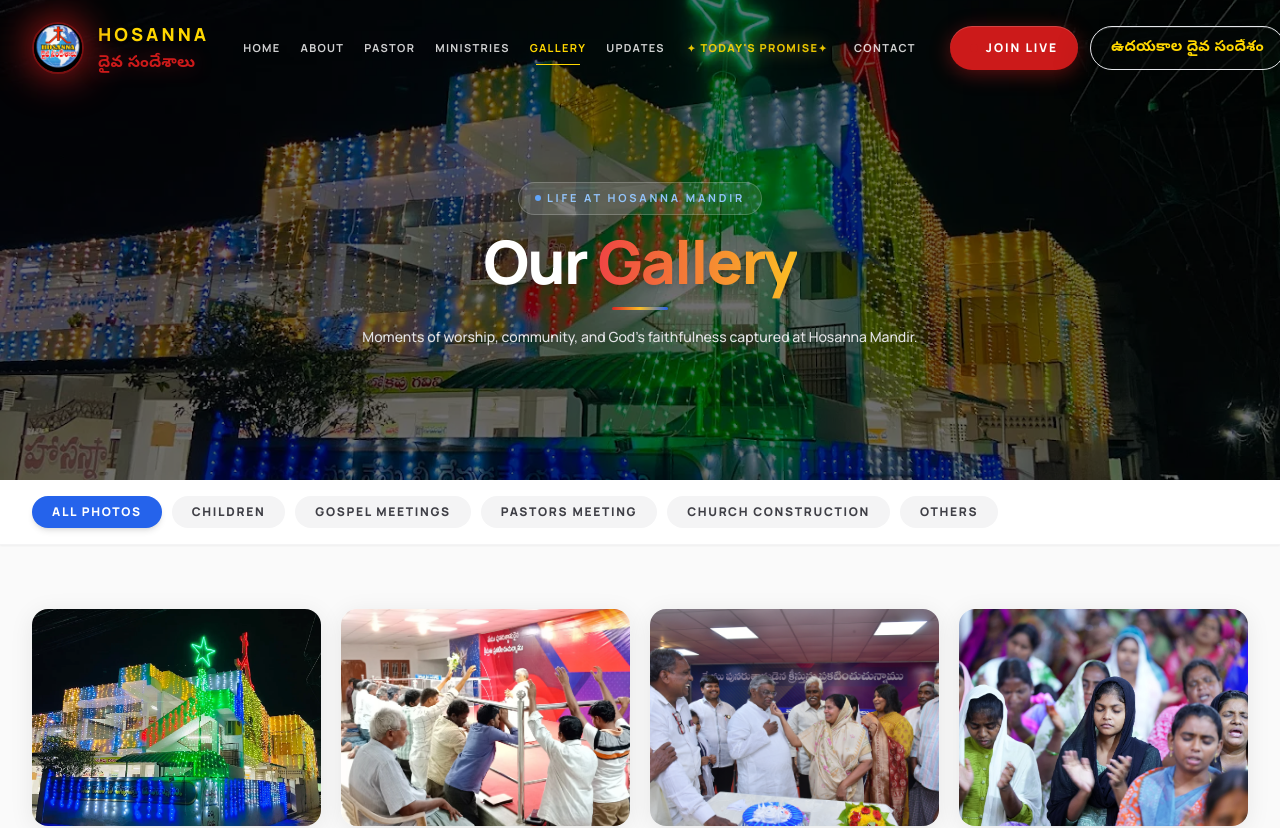
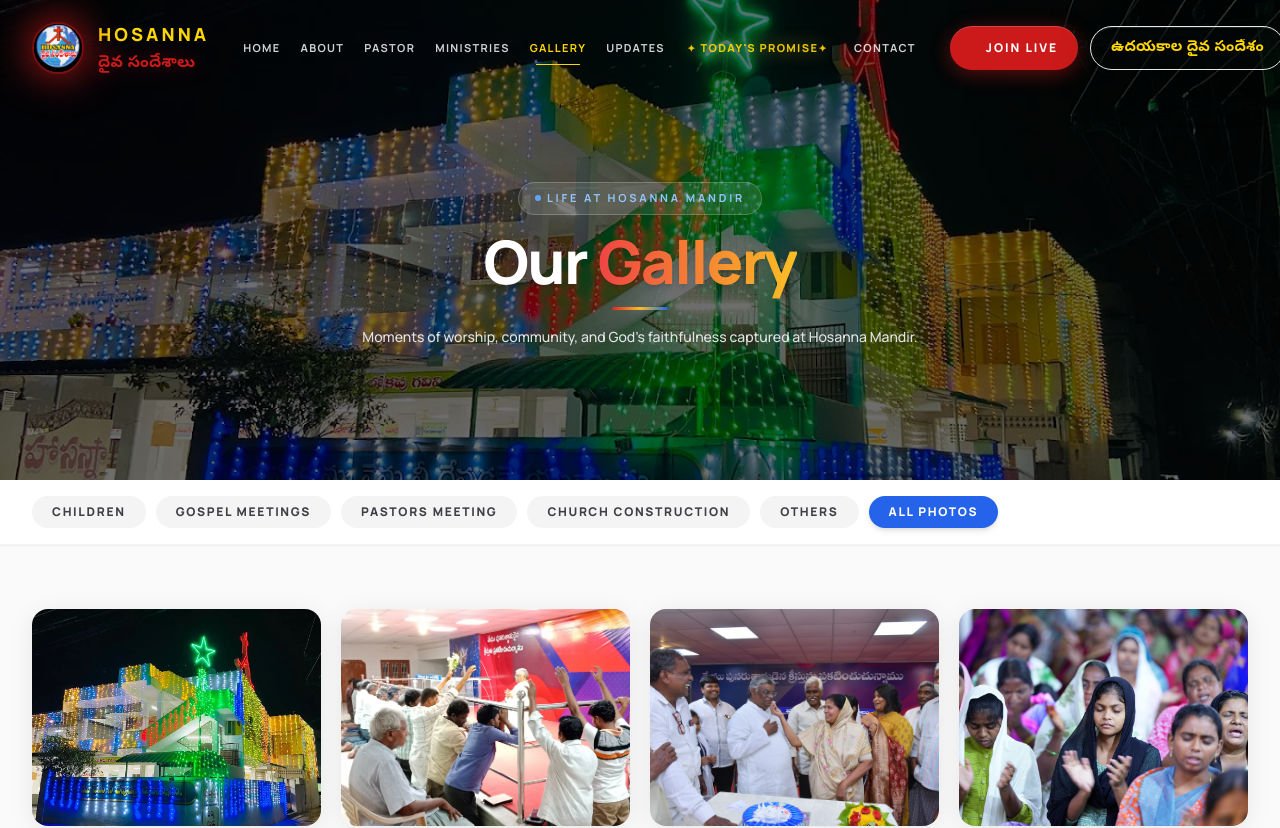
Before and after one commit to jayadeep13/devadasuhosanna, a Next.js app: page /gallery in a window 1280 px wide. Shown: the top 828 px of the page. Built offline with nearby package versions, Linux system fonts and the light colour scheme; a web font is replaced by a local one.

Commit message:
Add SEO metadata and favicon

```diff
--- a/app/gallery/page.tsx
+++ b/app/gallery/page.tsx
@@ -5,12 +5,13 @@ import Image from 'next/image'
 import ScrollReveal from '@/components/ScrollReveal'
 
 const SUBCATEGORIES = [
-  { value: 'all', label: 'All Photos' },
+
   { value: 'children', label: 'Children' },
   { value: 'gospel-meetings', label: 'Gospel Meetings' },
   { value: 'pastors-meeting', label: 'Pastors Meeting' },
   { value: 'church-construction', label: 'Church Construction' },
   { value: 'others', label: 'Others' },
+    { value: 'all', label: 'All Photos' },
 ]
 
 type MediaItem = {
```
